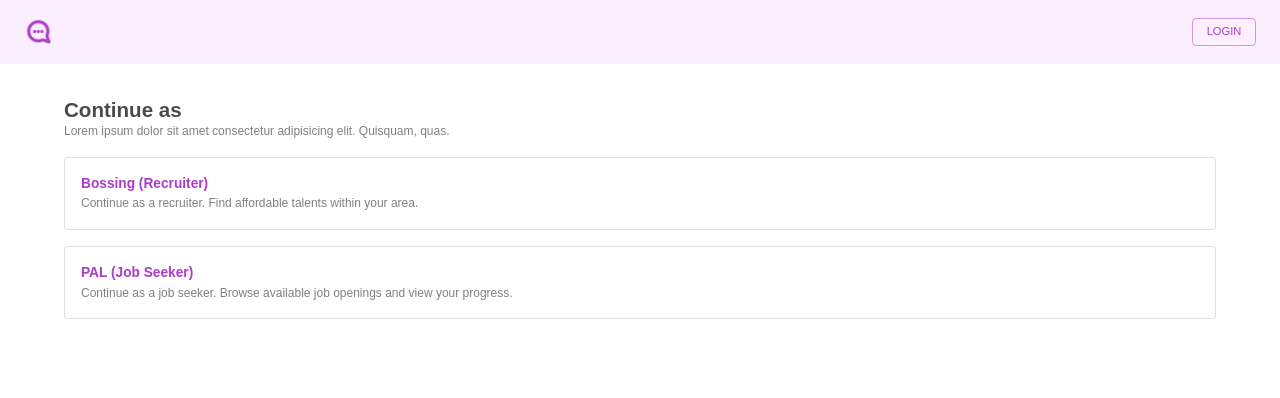
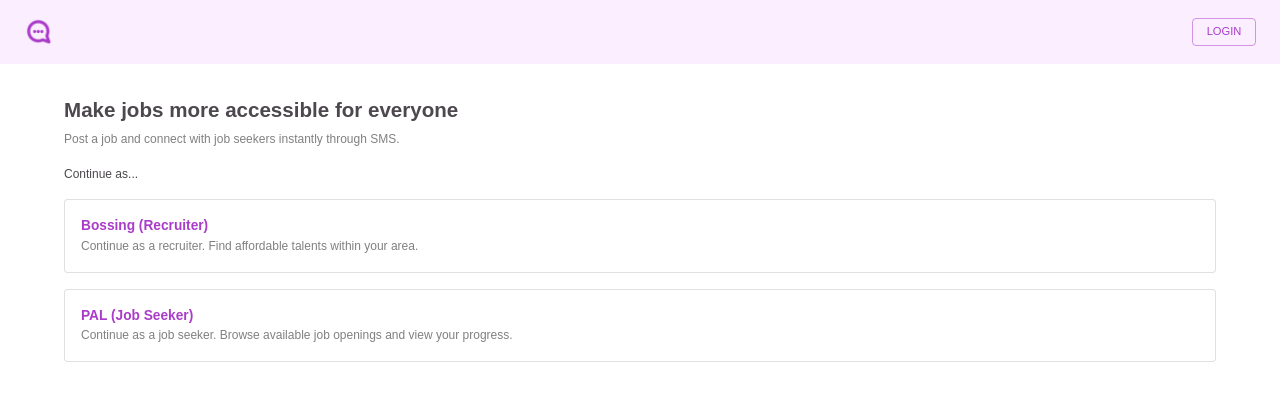
Before and after one commit to ezlyTech/innolympics-poninoni-qpal, a React (Vite) app: page / in a window 1280 px wide. Shown: the top 398 px of the page. Built offline with nearby package versions, Linux system fonts and the light colour scheme.

Commit message:
updated login

```diff
--- a/src/pages/Login/Login.jsx
+++ b/src/pages/Login/Login.jsx
@@ -19,10 +19,20 @@ const Login = () => {
               color: '#4C484D'
             }}
           >
-            Continue as
+            Make jobs more accessible for everyone
           </Typography>
-          <Typography variant="body2" color="GrayText">
-            Lorem ipsum dolor sit amet consectetur adipisicing elit. Quisquam, quas.
+          <Typography variant="body2" color="GrayText" mt={1}>
+            Post a job and connect with job seekers instantly through SMS.
+          </Typography>
+        </Stack>
+        <Stack>
+          <Typography
+            variant="subtitle2"
+            sx={{
+              color: '#4C484D'
+            }}
+          >
+            Continue as...
           </Typography>
         </Stack>
         <Stack spacing={2}>
```
